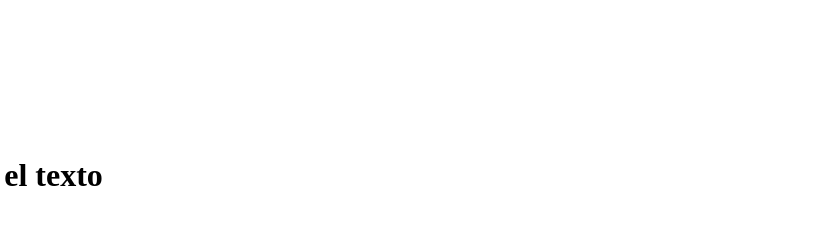
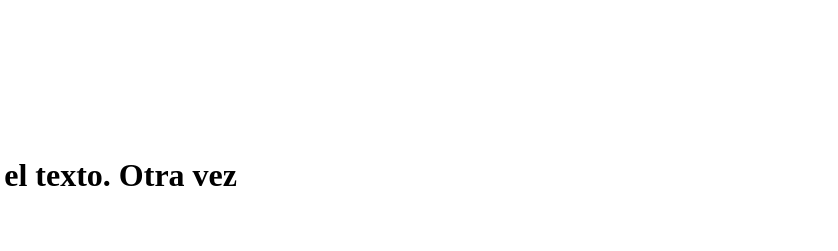
Before and after one commit to cperti1988/repodeprueba, a plain HTML site: page Proyecto2/proyecto2.html in a window 1280 px wide. Shown: the top 251 px of the page, 442-1280 px from the left. Drawn offline with Linux system fonts and the light colour scheme.

Commit message:
cambio02

```diff
--- a/Proyecto2/proyecto2.html
+++ b/Proyecto2/proyecto2.html
@@ -13,7 +13,7 @@
                     <img src="header.jpg">
                 </div>
                 <div>
-                    <h1>El historiador,vuelvo a cambiar el texto</h1>
+                    <h1>El historiador,vuelvo a cambiar el texto. Otra vez</h1>
                 </div>
             </div>
         </header>
```
